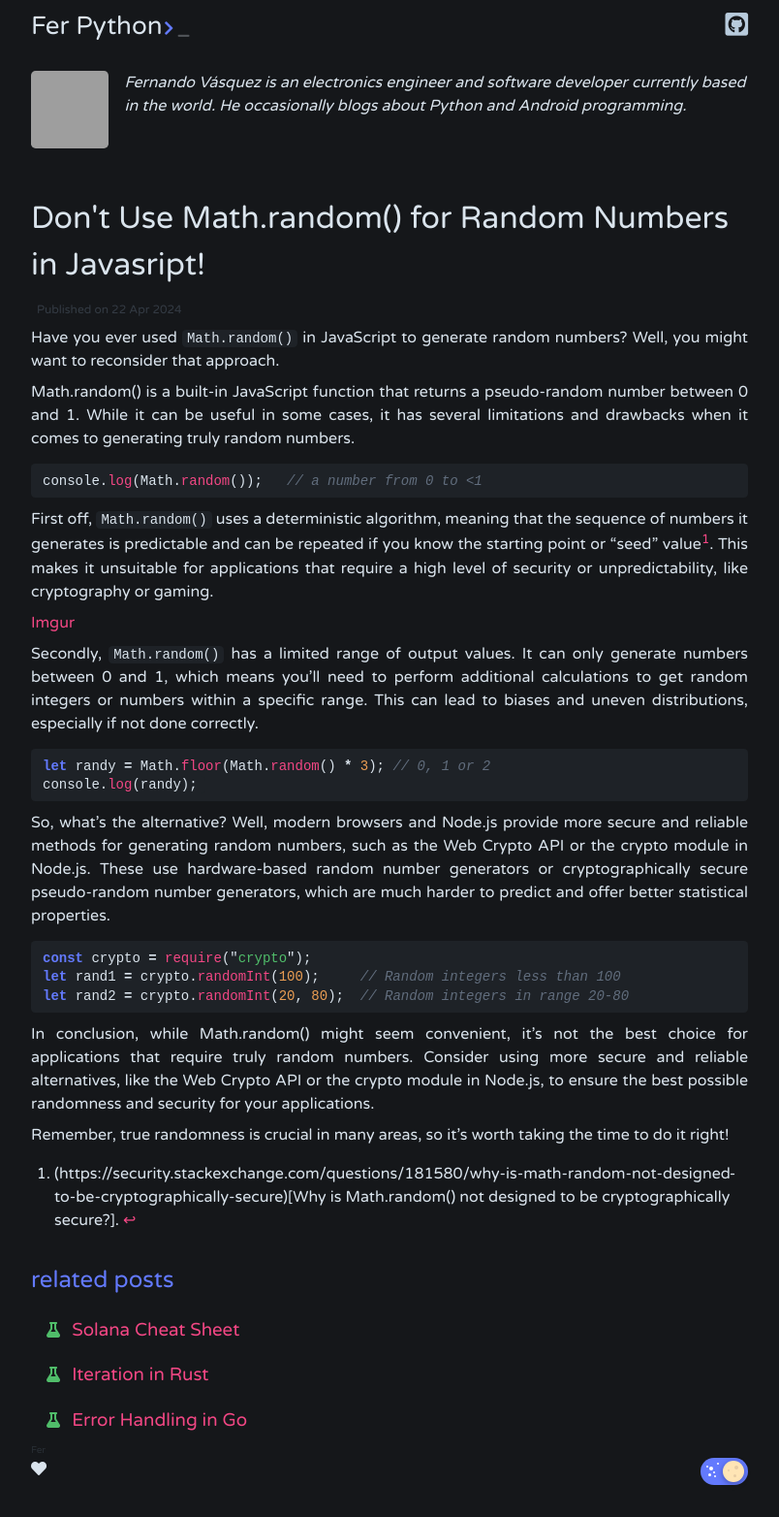
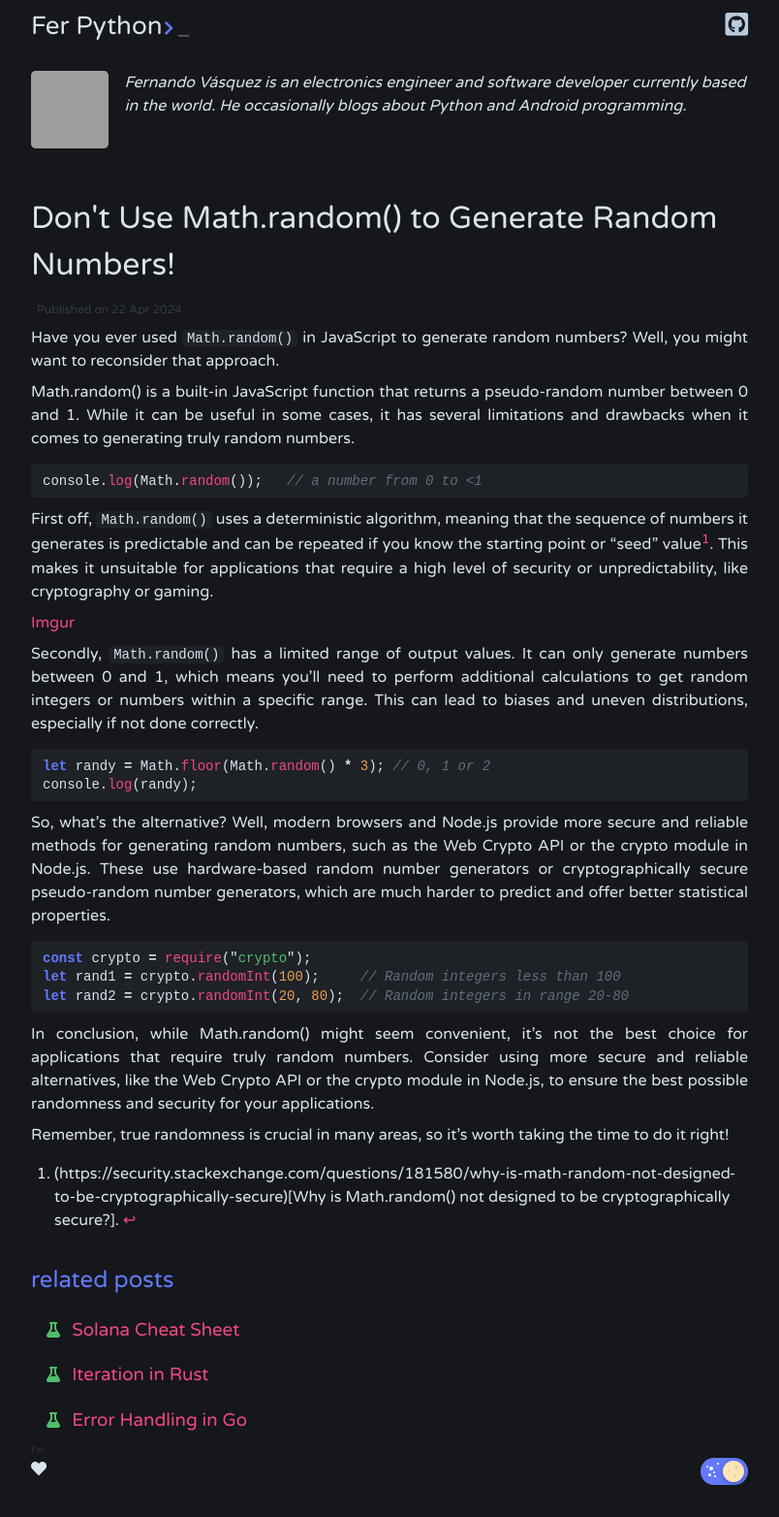
Before and after one commit to zxcfer/ferpython, a Jekyll site: the page built from _posts/frontend/2024-04-22-math-random.md, in a window 1280 px wide. Shown: the whole page at 97% size, without its empty margins (238-1042 px from the left). Built offline with Jekyll 4.4.1, drawn with Linux system fonts in a browser that asks for light colours; nearby versions of some CDN libraries; grey boxes are pictures that could not be loaded.

Commit message:
js math random fix

```diff
--- a/_posts/frontend/2024-04-22-math-random.md
+++ b/_posts/frontend/2024-04-22-math-random.md
@@ -1,6 +1,6 @@
 ---
 layout: post
-title: "Don't Use Math.random() for Random Numbers in Javasript!"
+title: "Don't Use Math.random() to Generate Random Numbers!"
 tags: ["javascript", "typescript", "random", "crypto"]
 ---
 
```
